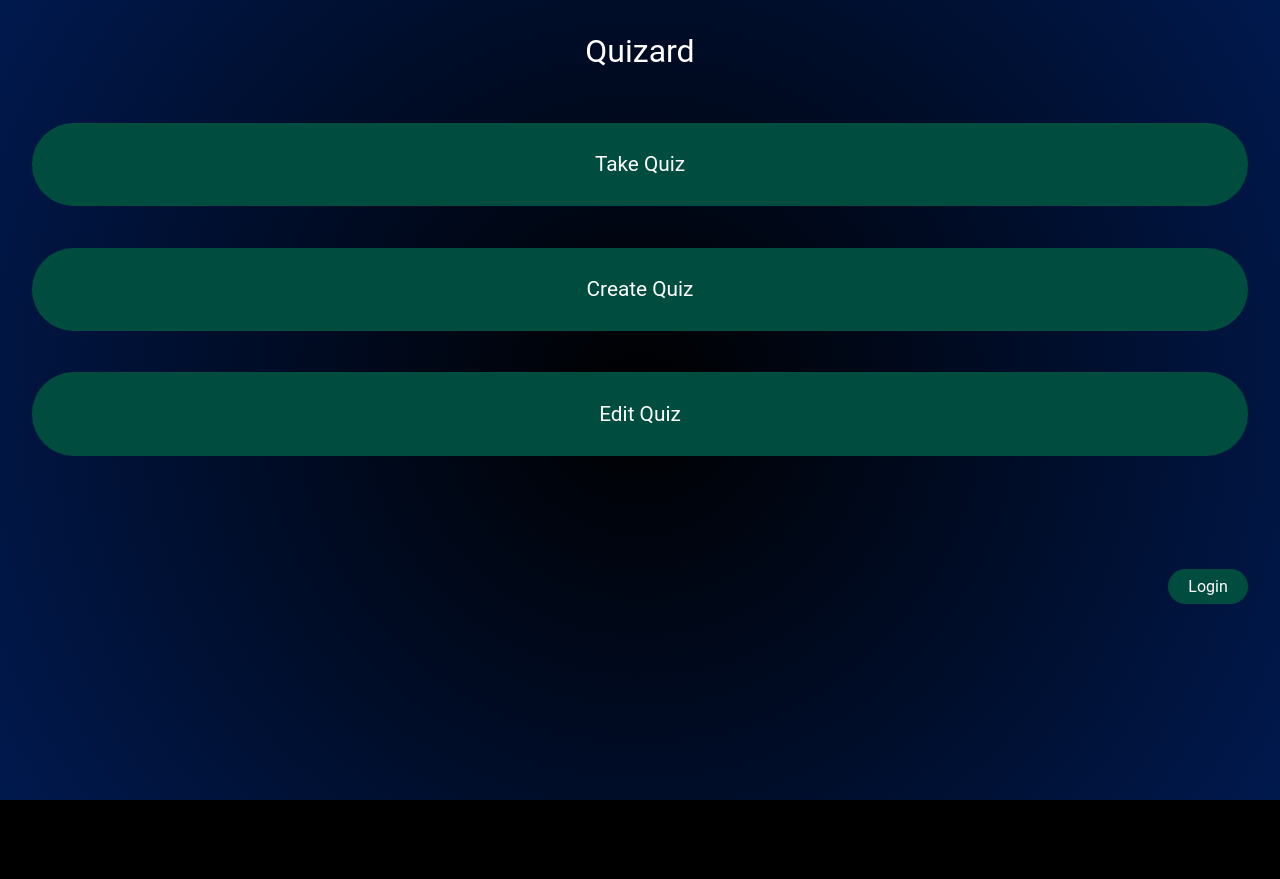
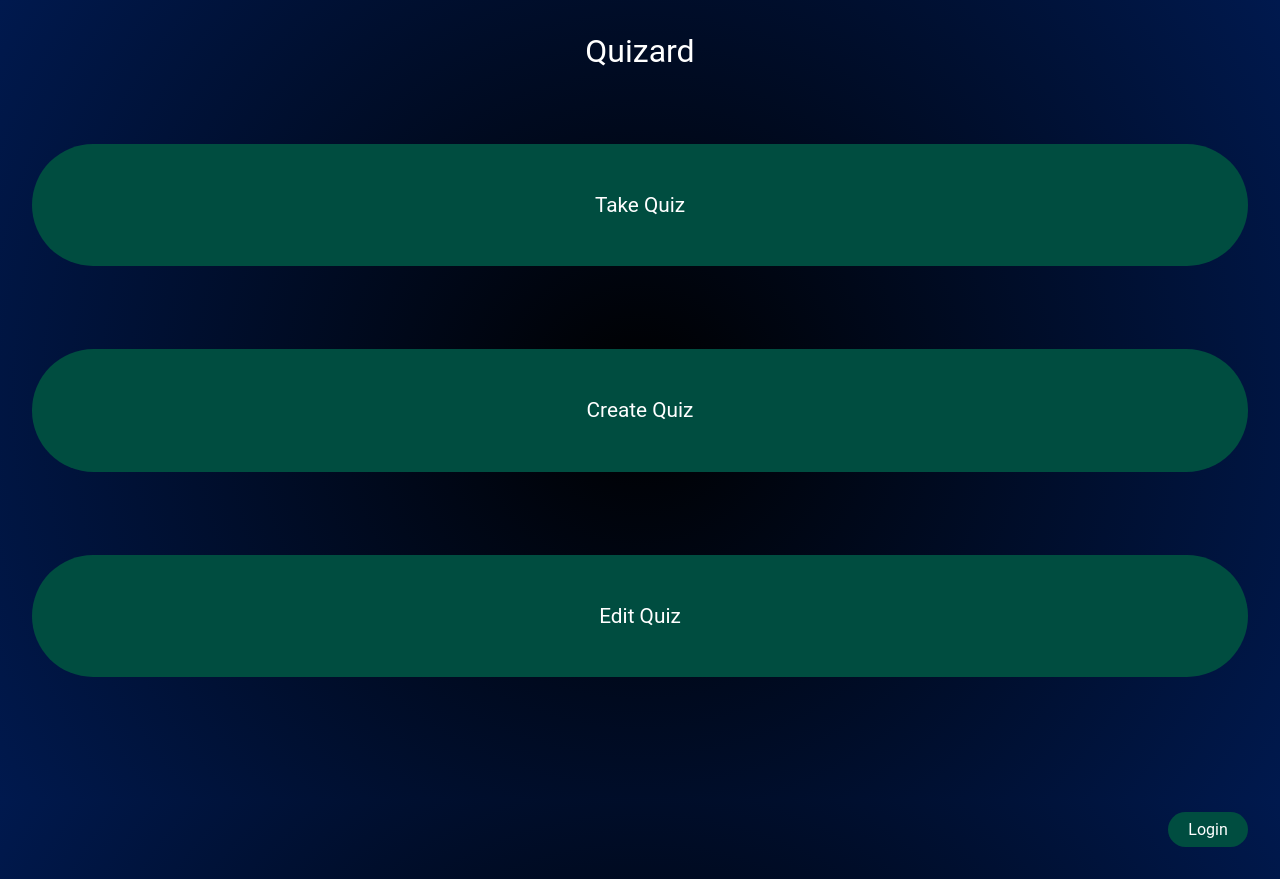
Before and after one commit to dennfa/Quizard, a React (Vite) app in the folder frontend/: page / in a window 1280 px wide. Before the commit the page ends 800 px from the top, so only its background shows below. Built offline with nearby package versions, Linux system fonts and the light colour scheme; no server answers.

Commit message:
add styling and fix toNextQuestion bug regarding counting correctAnswers

```diff
--- a/frontend/src/Pages/TakeQuiz.tsx
+++ b/frontend/src/Pages/TakeQuiz.tsx
@@ -20,11 +20,13 @@ export default function TakeQuiz() {
 
         axios.post("/api/take/" + playMultipleChoiceQuiz.id, index.toString())
             .then(response => {
-                if (answer !== response.data) {
+
+                if (answer.toString() !== response.data.toString()) {
                     const buttons = document.querySelectorAll("button");
                     buttons[buttonIndex].classList.add("wrong-answer");
                 } else {
                     setCorrectAnswers(correctAnswers + 1)
+                    console.log(correctAnswers)
                 }
                 const correctAnswerButton = document.querySelector(`button[value="${response.data}"]`)
 
--- a/frontend/src/Styling/MainPage.css
+++ b/frontend/src/Styling/MainPage.css
@@ -2,7 +2,7 @@
     display: flex;
     flex-direction: column;
     width: 100%;
-    height: 100%;
+    height: auto;
 }
 
 .MainPageAction {
@@ -12,10 +12,11 @@
     background-color: #004d40;
     color: white;
     border: solid transparent;
-    border-radius: 2em;
+    border-radius: 3em;
     cursor: pointer;
     width: 100%;
-    margin: 1em 0;
+    margin: 2em 0;
+    padding: 2.8em;
     height: 4em;
     font-size: 1.3em;
 }
--- a/frontend/src/Styling/QuizCard.css
+++ b/frontend/src/Styling/QuizCard.css
@@ -8,7 +8,7 @@
     color: white;
     padding: 0;
     border: solid transparent;
-    border-radius: 2em;
+    border-radius: 4em;
     cursor: pointer;
     height: 100%;
     width:100%;
--- a/frontend/src/Styling/TakeQuiz.css
+++ b/frontend/src/Styling/TakeQuiz.css
@@ -5,8 +5,8 @@
     color: white;
     border: none;
     border-radius: 2em;
-    height: 10em;
-    font-size: 1em;
+    height: 13em;
+    font-size: 1.2em;
     line-height: 1.5em;
 }
 
@@ -15,7 +15,7 @@
     flex-direction: column;
     width: 100%;
     height: 25em;
-    justify-content: space-evenly;
+    gap: 4em;
     align-items: center;
 }
 
@@ -25,12 +25,13 @@
     justify-content: center;
     background-color: #004d40;
     color: white;
-    padding: 2em 1em;
+    padding: 3em 1em;
     border: solid transparent;
-    border-radius: 2em;
+    border-radius: 4em;
     cursor: pointer;
     height: 3em;
     width:100%;
+    font-size: 0.8em;
     transition: border 0.2s;
 }
 
```
